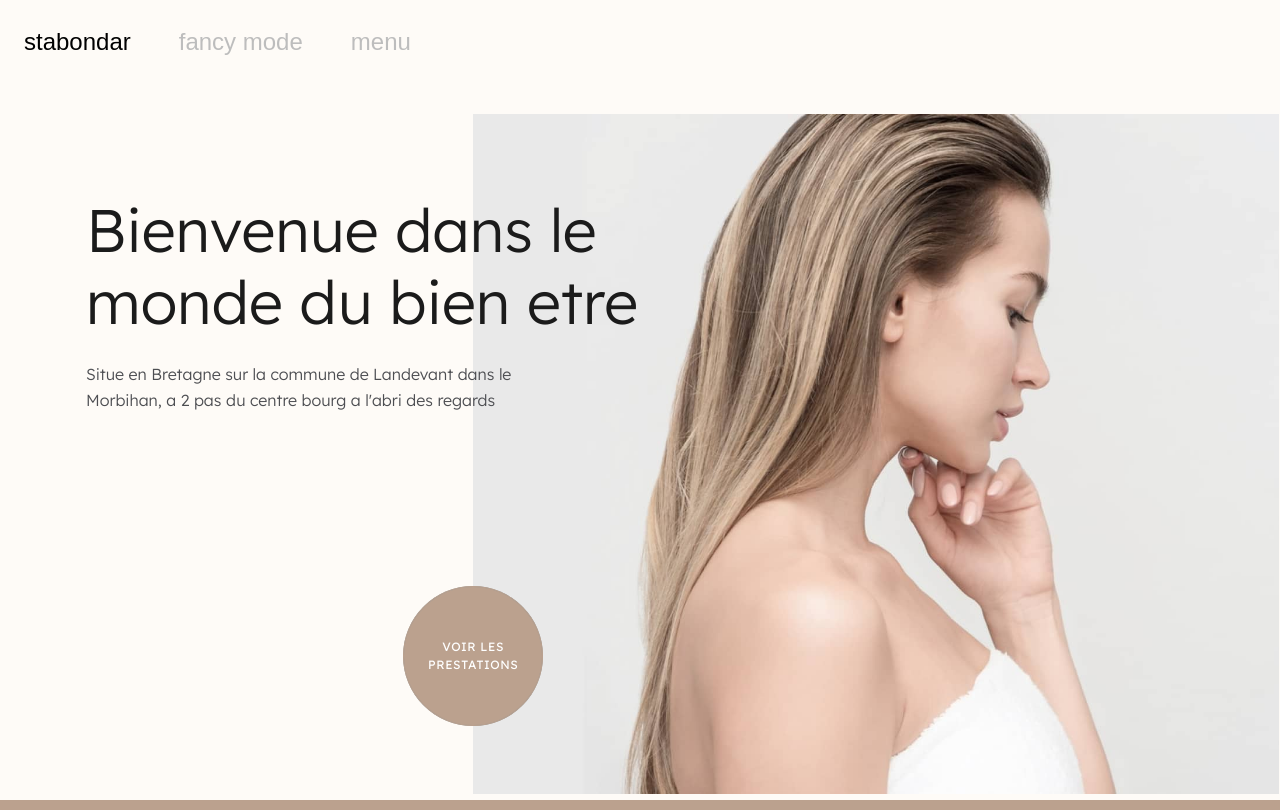
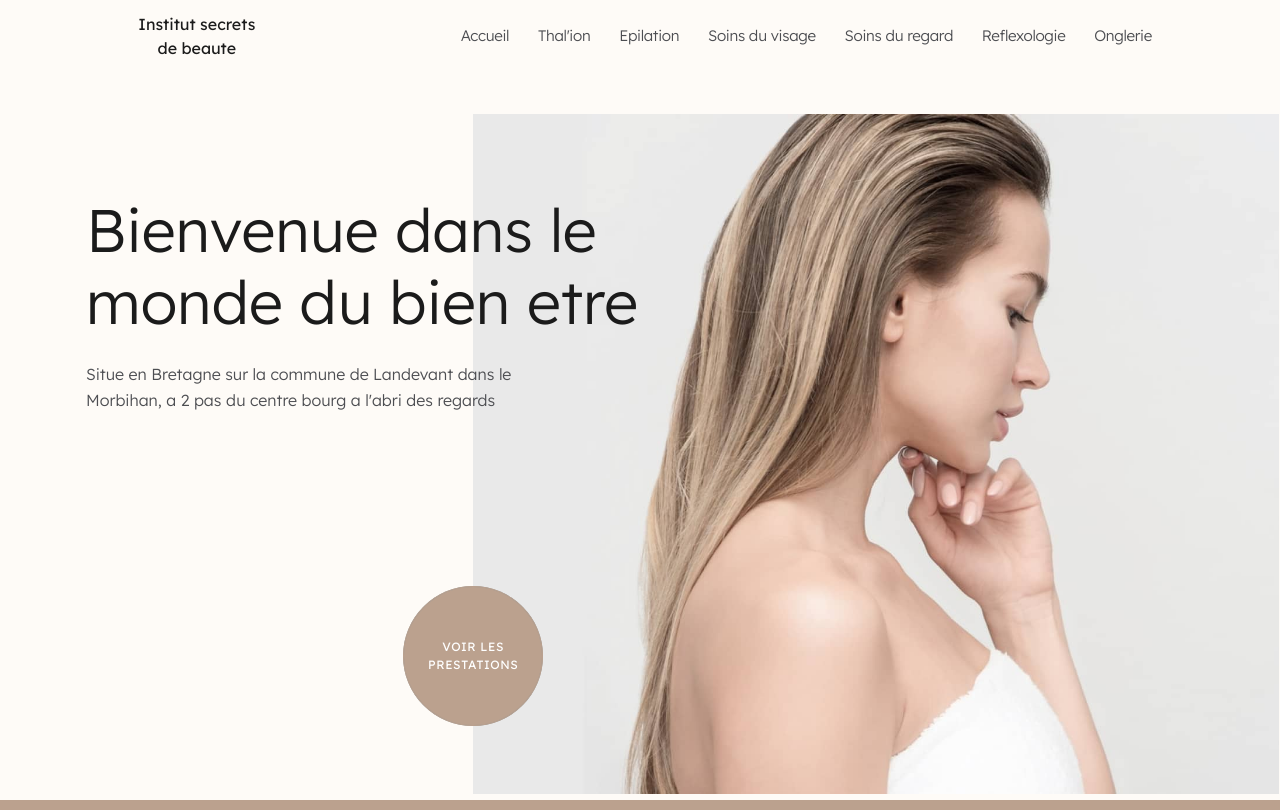
Before and after one commit to ale-sain/institut-project, a Next.js app in the folder test-app/: page / in a window 1280 px wide. Built offline with nearby package versions, Linux system fonts and the light colour scheme.

Commit message:
navbar integrated, homepage finished, not deployed yet

```diff
--- a/test-app/src/app/accueil.tsx
+++ b/test-app/src/app/accueil.tsx
@@ -3,18 +3,13 @@ import Image from 'next/image'
 import accueilPic from '../img/home.jpeg'
 import '../styles/accueil.css'
 import AccueilButton from './button-accueil'
-import RevealAnimation from './revealAnimation'
-import { gsap } from 'gsap';
+import NavBar from './navBar'
 
 export default function Accueil() {
   return (
     <>
       <div className="wrapper-accueil">
-        <div className="nav">
-          <a href="#" className="link">stabondar</a>
-          <a href="#" className="link">fancy mode</a>
-          <a href="#" className="link">menu</a>
-        </div>
+        <NavBar />
         <div className="section">
           <div className="container home">
               <div className="grid">
--- a/test-app/src/app/accueilAnimated.tsx
+++ b/test-app/src/app/accueilAnimated.tsx
@@ -25,27 +25,27 @@ export default function AccueilAnimated() {
         });
 
         gsap.to(".box", {
-            duration: 0.2,
+            duration: 0.1,
             opacity: 1,
             ease: "expo.inOut",
             delay: 2.6,
           });
 
           gsap.to("img", {
-            duration: 0.2,
+            duration: 0.1,
             opacity: 1,
             ease: "expo.inOut",
             delay: 2.8,
           });
 
           gsap.to(".box", {
-            duration: 2.4,
+            duration: 1.8,
             y: "-100%",
             ease: "expo.inOut",
             delay: 2.8,
           });
 
-          gsap.fromTo(".nav > a, .about p, .about h1, .button",
+          gsap.fromTo(".nav, .about p, .about h1, .button",
           { opacity: 0, y: 30 },
           { duration: 2, opacity: 1, y: 0, ease: "expo.inOut", delay: 1.8, stagger: 0.06 } // État d'arrivée
         );
--- a/test-app/src/app/navBar.tsx
+++ b/test-app/src/app/navBar.tsx
@@ -30,7 +30,7 @@ export default function NavBar() {
         <nav className="nav">
             <div className="outNav">
                 <div className="bg"></div>
-                <h1 className="title">Institut secret de beaute</h1>
+                <h1 className="title">Institut secrets de beaute</h1>
                 <div className={`nav-icon ${isOpen ? 'open' : ''}`} onClick={() => setIsOpen(!isOpen)}>
                     <span></span>
                     <span></span>
--- a/test-app/src/styles/accueil.css
+++ b/test-app/src/styles/accueil.css
@@ -2,8 +2,6 @@
     margin: 0;
     padding: 0;
     box-sizing: border-box;
-    font-family: "Rocinante Titling", Arial, Helvetica, sans-serif;
-
 }
 
 .wrapper-accueil {
@@ -11,26 +9,6 @@
     width: 100% !important;
     height: 100vh;
     z-index: 2;
-}
-
-.nav {
-    position:fixed;
-    z-index:10000;
-    display: flex;
-    justify-content: space-between;
-}
-
-.nav a {
-    text-decoration: none;
-    color: #bdbdbd;
-    /* letter-spacing: -3px; */
-    font-size: 24px;
-    margin: 1em;
-}
-
-
-.nav a:first-child {
-    color: #000000;
 }
 
 .section {
@@ -145,11 +123,12 @@ img {
     }
 
     .about {
-        padding-top: 10px;
+        padding-top: 20px;
+        align-items: center;
     }
 
     .about h1 {
-        max-width:470px;
+        max-width:420px;
         font-size: 36px;
         text-align: center;
     }
@@ -158,7 +137,7 @@ img {
         max-width: 470px;
         margin-bottom: 20px;
         margin-top: 10px;
-        text-align: justify
+        text-align: justify;
     }
 
     .grid-item._40 {
--- a/test-app/src/styles/navbar.css
+++ b/test-app/src/styles/navbar.css
@@ -24,7 +24,7 @@
     height:4.5rem;
     background-color: #fefbf7;
     z-index: 10000;
-    animation: slideDown 1s ease-out forwards;
+    /* animation: slideDown 1s ease-out forwards; */
 }
 
 .outNav {
@@ -58,13 +58,14 @@
 .item {
     color: #4d4e52;
     font-weight: 300;
-    font-size: 0.9rem;
+    font-size: 0.95rem;
     cursor: pointer;
     text-decoration: none;
     display: flex;
     align-items: center;
     text-align: center;
     flex-wrap: nowrap;
+    letter-spacing: -0.3px;
 }
 
 .item:hover {
--- a/test-app/src/styles/revealAnimation.css
+++ b/test-app/src/styles/revealAnimation.css
@@ -15,11 +15,9 @@
     color: #1b1b1b;
     font-weight: 300;
     font-size: 3rem;
-    padding-right: 1rem;
     font-family: 'Lexend', sans-serif;
     text-align: center;
-    width: 50%;
-    z-index: 10000;
+    z-index: 1;
 }
 
 .overlay {
```
